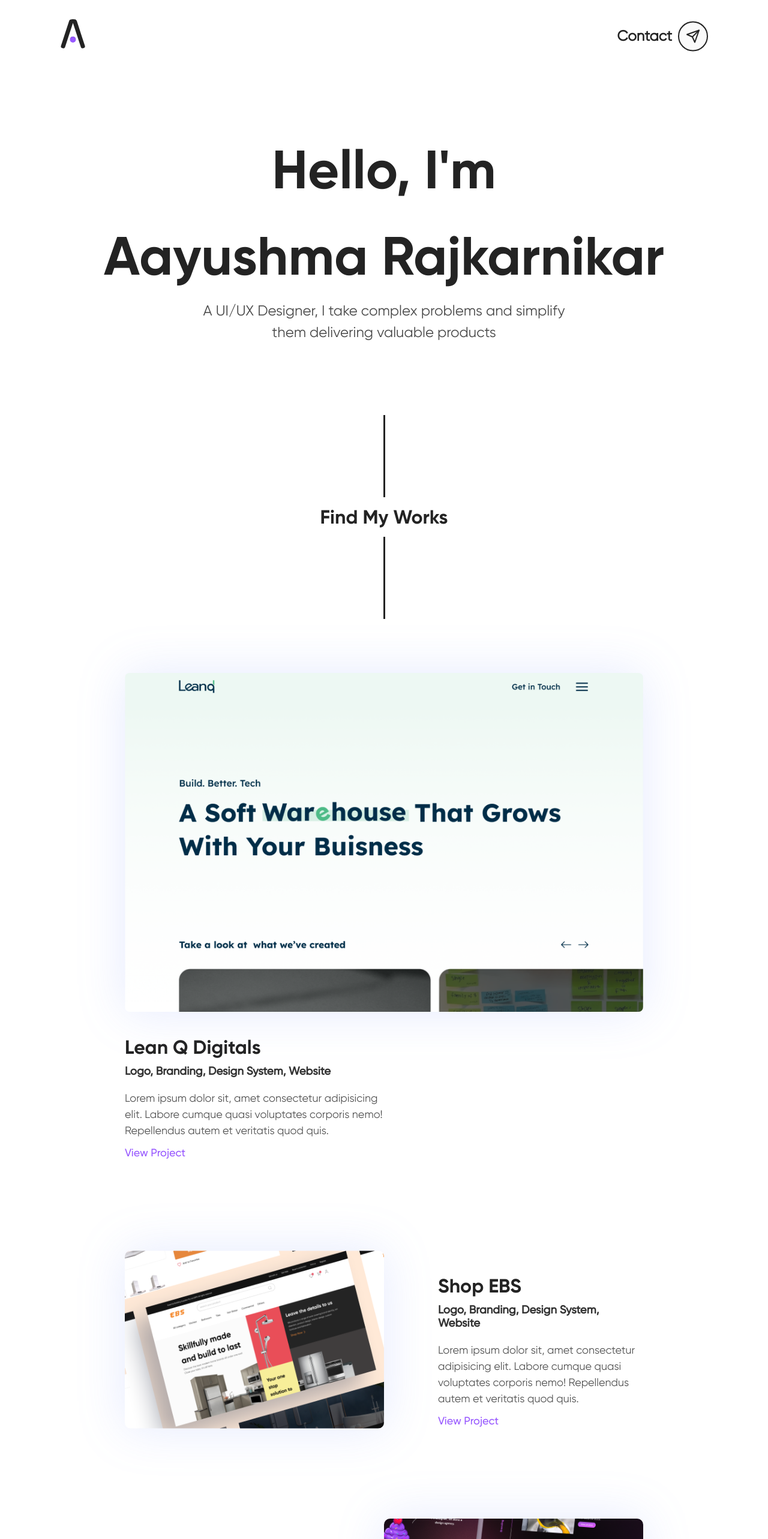
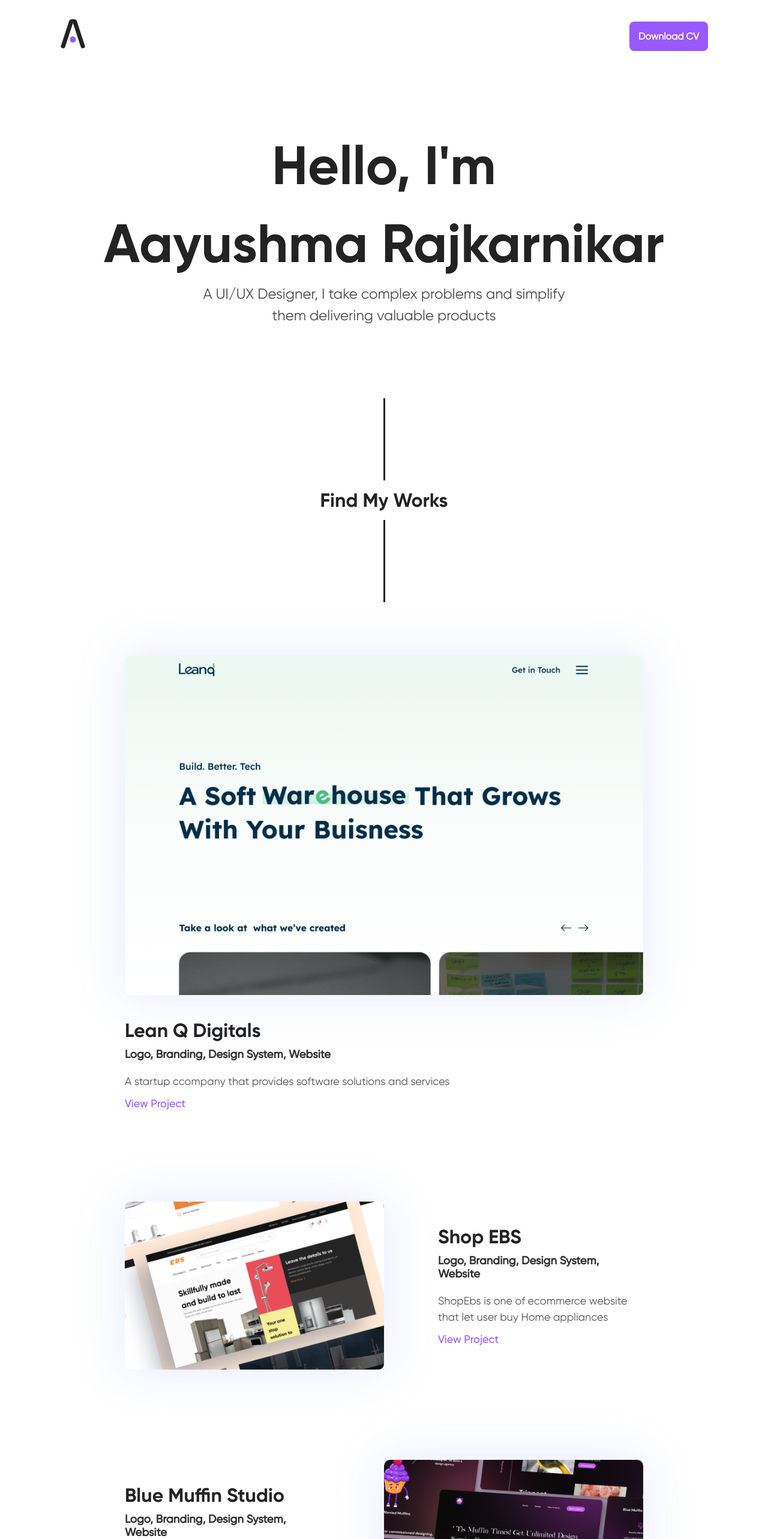
Before and after one commit to DarkWorldCoder/ayushmadidiportfoli, a React (Vite) app: page / in a window 1280 px wide. Shown: the top 2566 px of the page at 60% size. Built offline with nearby package versions, Linux system fonts and the light colour scheme; the HTML template or start-up script is replaced by a standard one.

Commit message:
Refactor

```diff
--- a/package.json
+++ b/package.json
@@ -9,6 +9,7 @@
     "preview": "vite preview"
   },
   "dependencies": {
+    "framer-motion": "^10.11.6",
     "react": "^18.2.0",
     "react-dom": "^18.2.0",
     "sass": "^1.59.3"
--- a/src/components/Footer/Footer.scss
+++ b/src/components/Footer/Footer.scss
@@ -60,5 +60,10 @@
     justify-content: center;
     align-items: center;
     gap: 10px;
+    img{
+    cursor: pointer;
+    width: 80px;
+    height: 80px;
+    }
 
 }
--- a/src/components/Footer/Footer.tsx
+++ b/src/components/Footer/Footer.tsx
@@ -4,27 +4,54 @@ import facebook from "../../assets/facebook.svg"
 import insta from "../../assets/insta.svg"
 import behance from "../../assets/behance.svg"
 import dribble from "../../assets/dribble.svg"
+import {motion} from "framer-motion"
 type Props = {}
 
 const Footer = (props: Props) => {
+
+  const mailTo = ()=>{
+    window.location.href = "mailto:inbox4aayushma@gmail.com";
+  }
+
+  const pushToLink = (url:string)=>{
+    window.open(url,"_blank");
+  }
   return (
     <div className='footer_wrapper container'>
     <div className='footer '>
 
-      <div>
+      <motion.div
+         whileInView={{ opacity: [0, 1],x:[-200,0]}}
+         transition={{ duration: 0.6 }}
+      >
         <h1>Have Project in Mind</h1>
         <p>Let's work together</p>
-      </div>
-      <div className='email'>
+      </motion.div>
+      <motion.div
+      onClick={mailTo}
+       whileInView={{ opacity: [0, 1],x:[100,0]}}
+       transition={{ duration: 0.6 }}
+      className='email'>
         Email
-      </div>
+      </motion.div>
     </div>
-    <div className='socials'>
-      <img src={facebook} />
-      <img src={insta} />
-      <img src={dribble} />
-      <img src={behance} />
-    </div>
+    <motion.div
+     whileInView={{ opacity: [0, 1],y:[-100,0]}}
+     transition={{ duration: 0.6 }}
+    className='socials'>
+      <img src={facebook} onClick={()=>pushToLink("https://www.facebook.com/ayushma.rajkarnikar/")}/>
+
+      <img
+      onClick={()=>pushToLink("https://www.instagram.com/aayushmarajkarnikar__/")}
+      src={insta} />
+      <img src="https://img.icons8.com/ios/256/linkedin.png"
+       onClick={()=>pushToLink("https://www.linkedin.com/in/aayushma-rajkarnikar-b3ab21209/")}
+
+      />
+      <img
+       onClick={()=>pushToLink("https://www.behance.net/aayushmrajkarnikar")}
+      src={behance} />
+    </motion.div>
     </div>
   )
 }
--- a/src/components/Hero/Hero.scss
+++ b/src/components/Hero/Hero.scss
@@ -8,7 +8,7 @@
     text-align: center;
     h1{
         font-size: 90px;
-        line-height: 144px;
+        line-height: 130px;
         font-family: var(--font-bold);
     }
     p{
--- a/src/components/Hero/Hero.tsx
+++ b/src/components/Hero/Hero.tsx
@@ -1,12 +1,19 @@
 import React from 'react'
 import "./Hero.scss"
+import {motion} from "framer-motion"
 type Props = {}
 
 const Hero = (props: Props) => {
   return (
     <div className='hero_container container'>
-        <h1>Hello, I'm</h1>
-        <h1>Aayushma Rajkarnikar</h1>
+        <motion.h1
+          whileInView={{ opacity: [0, 1],y:[-100,0]}}
+          transition={{ duration: 0.4}}
+        >Hello, I'm</motion.h1>
+        <motion.h1
+         whileInView={{ opacity: [0, 1],y:[100,0]}}
+         transition={{ duration: 0.4}}
+        >Aayushma Rajkarnikar</motion.h1>
         <p>A UI/UX Designer, I take complex problems and simplify</p>
         <p> them delivering valuable products</p>
 
--- a/src/components/Navbar/Navbar.scss
+++ b/src/components/Navbar/Navbar.scss
@@ -13,14 +13,14 @@
         display: flex;
         align-items: center;
         gap: 10px;
-        h3{
-            color: var(--color-p1);
-            font-size: 24px;
-            line-height: 30px;
-            @media (max-width:768px) {
-                font-size: 18px;
-            }
-        }
+         a{
+            text-decoration: none;
+            padding: 15px;
+           background-color: #9859FF;
+           color: white;
+           font-weight: bold;
+           border-radius: 8px;
+         }
 
     }
 }
--- a/src/components/Navbar/Navbar.tsx
+++ b/src/components/Navbar/Navbar.tsx
@@ -2,6 +2,7 @@ import React from 'react'
 import logo from "../../assets/logo.svg"
 import "./Navbar.scss"
 import msgIcon from "../../assets/msg.svg"
+
 type Props = {}
 
 const Navbar = (props: Props) => {
@@ -13,8 +14,7 @@ const Navbar = (props: Props) => {
             <img src={logo} alt="Logo" />
         </div>
         <div className='navbar_right'>
-          <h3>Contact</h3>
-          <img src={msgIcon} />
+          <a href="../../assets/AayushmaResume.pdf" download>Download CV</a>
         </div>
 
     </nav>
--- a/src/components/OverlayAnimation/OverlayAnimation.scss
+++ b/src/components/OverlayAnimation/OverlayAnimation.scss
@@ -18,8 +18,8 @@
     align-items: center;
     .overlay_content{
         // z-index: 11111111;
-        height: 200px;
-        width: 200px;
+        height: 160px;
+        width: 160px;
         color: white;
         background: conic-gradient(white 3.6deg, black 0deg);
         border-radius: 50%;
@@ -30,12 +30,12 @@
         line-height: 30px;
         font-family: var(--font-bold);
         &::after{
-            width: 180px;
-            height: 180px;
+            width: 140px;
+            height: 140px;
             background-color: black;
             z-index:111111111;
             color: white;
-            content: "Ayushma";
+            content: "Aayushma";
             position: absolute;
             border-radius: 50%;
             display: flex;
--- a/src/components/OverlayAnimation/OverlayAnimation.tsx
+++ b/src/components/OverlayAnimation/OverlayAnimation.tsx
@@ -11,7 +11,7 @@ const OverlayAnimation = (props: Props) => {
   const ref = useRef<HTMLDivElement>(null)
   const mainRef = useRef<HTMLDivElement>(null)
 let progress = setInterval(()=>{
-         progressValue +=3
+         progressValue +=10
 
         if(ref.current){
 
--- a/src/components/Work/Work.scss
+++ b/src/components/Work/Work.scss
@@ -10,7 +10,7 @@
         width: 80%;
         display: flex;
         justify-content: center;
-        align-items: center;
+        // align-items: center;
         flex-direction: column;
         @media (max-width:1200px) {
             width: 90%;
@@ -45,7 +45,7 @@
         }
         p{
             margin-top: 20px;
-            width: 50%;
+            width: 100%;
             color: #535353;
             font-size: 18px;
             line-height: 27px;
@@ -164,7 +164,7 @@
             h4{
                 font-size: 20px;
                 line-height: 26px;
-                margin-top: 20px;
+                margin-top: 10px;
                 font-family: var(--font-medium);
             }
             a{
@@ -173,7 +173,7 @@
                 font-size: 18px;
                 line-height: 20px;
                 font-family: var(--font-medium);
-                margin-top: 20px;
+                margin-top: 10px;
 
             }
             img{
--- a/src/components/Work/Work.tsx
+++ b/src/components/Work/Work.tsx
@@ -6,66 +6,78 @@ import granthi_app from "../../assets/granthi_app.svg"
 import mobile_app from "../../assets/116.png"
 import petra_app from "../../assets/petra.svg"
 import "./Work.scss"
+import {motion} from "framer-motion"
 const Work = () => {
   return (
     <div className='work_container container'>
-        <div className='work_main'>
+        <motion.div
+         whileInView={{ opacity: [0, 1],y:[-100,0]}}
+         transition={{ duration: 0.4}}
+        className='work_main'>
             <img src={work_main} />
             <div className='work_info'>
                 <h1>Lean Q Digitals</h1>
                 <h3>Logo, Branding, Design System, Website</h3>
-                <p>Lorem ipsum dolor sit, amet consectetur adipisicing elit. Labore cumque quasi voluptates corporis nemo! Repellendus autem et veritatis quod quis.</p>
+                <p>A startup ccompany  that provides software solutions and services</p>
                 <a href='https://leanq.digital'>View Project</a>
             </div>
-        </div>
-        <div className='work_other'>
+        </motion.div>
+        <motion.div
+        whileInView={{ opacity: [0, 1],x:[-200,0]}}
+        transition={{ duration: 0.6 }}
+        className='work_other'>
             <img src={project_ebs} />
             <div className='work_info'>
                 <h1>Shop EBS</h1>
                 <h3>Logo, Branding, Design System, Website</h3>
-                <p>Lorem ipsum dolor sit, amet consectetur adipisicing elit. Labore cumque quasi voluptates corporis nemo! Repellendus autem et veritatis quod quis.</p>
-                <a href='https://leanq.digital'>View Project</a>
+                <p>ShopEbs is one of ecommerce website that let user buy Home appliances </p>
+                <a href='https://shopebs.bluemuffinstudio.com.au/'>View Project</a>
             </div>
-        </div>
-        <div className='work_other work_reverse'>
+        </motion.div>
+        <motion.div
+         whileInView={{ opacity: [0, 1],x:[200,0]}}
+         transition={{ duration: 0.6 }}
+        className='work_other work_reverse'>
             <img src={project_bluemuf} />
             <div className='work_info'>
                 <h1>Blue Muffin Studio</h1>
                 <h3>Logo, Branding, Design System, Website</h3>
-                <p>Lorem ipsum dolor sit, amet consectetur adipisicing elit. Labore cumque quasi voluptates corporis nemo! Repellendus autem et veritatis quod quis.</p>
-                <a href='https://leanq.digital'>View Project</a>
+                <p>Bluemuffin studio is one of the digital agency that help you promote your business</p>
+                <a href='https://bluemuffinstudio.com.au/'>View Project</a>
             </div>
-        </div>
+        </motion.div>
 
 
         {/* work mobile app */}
-        <div className='mobile_container container'>
-            <h1>Lorem Ipsum is simply dummy text of
-the printing and typesetting industry. Lorem Ipsum has been the industry's</h1>
+        <motion.div
+           whileInView={{ opacity: [0, 1],y:[-100,0]}}
+           transition={{ duration: 0.6 }}
+        className='mobile_container container'>
+            <h1>Mobile App I have worked on</h1>
 
        <div className='mobile_app'>
         <div className='app_wrapper wrap_first'>
         <img src={granthi_app} />
          <h2>Granthi App</h2>
          <h4>Mobile Application</h4>
-         <a>View Project</a>
+         <a href='https://play.google.com/store/apps/details?id=com.codecrewz.granthi'>View Project</a>
         </div>
         <div className='app_wrapper wrap_second'>
         <img src={mobile_app} />
          <h2>116 App</h2>
          <h4>Mobile Application</h4>
-         <a>View Project</a>
+         <a href="https://1166.leanq.com.np/">View Project</a>
 
         </div>
         <div className='app_wrapper'>
         <img src={petra_app} />
          <h2>Petra App</h2>
          <h4>Mobile Application</h4>
-         <a>View Project</a>
+         <a href="https://petravpn.codecrewz.com/">View Project</a>
 
         </div>
        </div>
-        </div>
+        </motion.div>
     </div>
   )
 }
```
Also changed, not shown: 2 other files (tests, documents, lock files or other folders).
